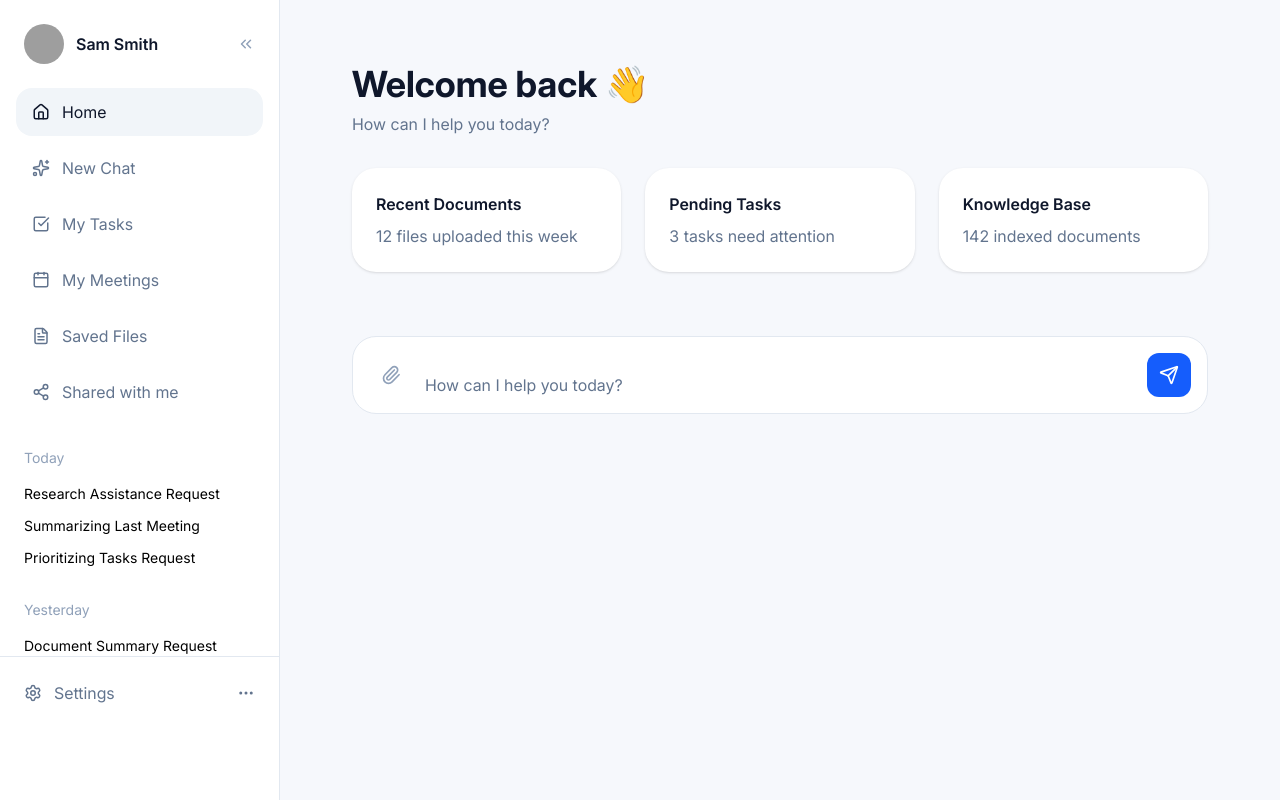
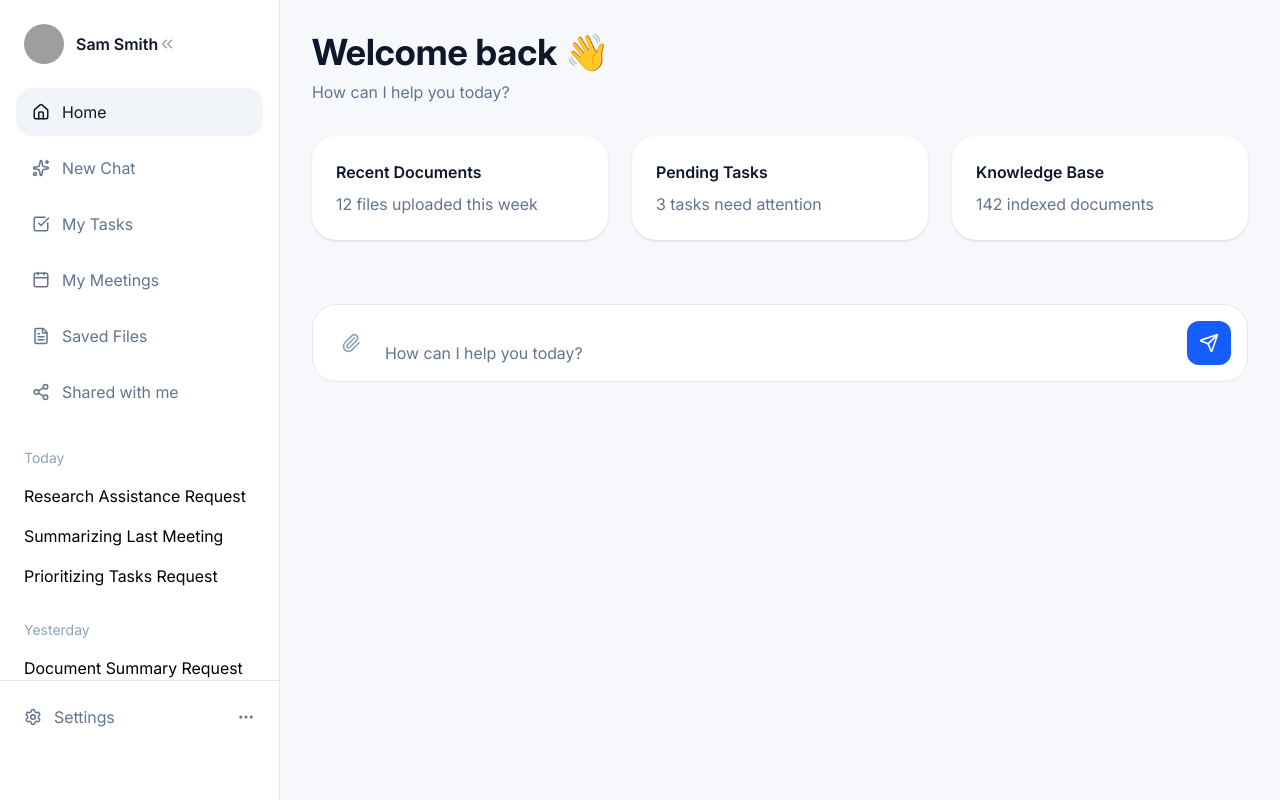
Before and after one commit to elmira-orooji/advanced-rag-system, a React (Vite) app in the folder frontend/my-rag-app/: page /home in a window 1280 px wide. Built offline with nearby package versions, Linux system fonts and the light colour scheme; grey boxes are pictures that could not be loaded.

Commit message:
redesign-history

```diff
--- a/frontend/my-rag-app/src/components/SidebarV2.tsx
+++ b/frontend/my-rag-app/src/components/SidebarV2.tsx
@@ -8,9 +8,24 @@ import {
   Settings,
   MoreHorizontal,
   ChevronsLeft,
+
 } from "lucide-react";
+import type { ChatSession } from "../types/chat";
 
-export default function SidebarV2() {
+interface SidebarV2Props {
+  sessions: ChatSession[];
+
+  activeSessionId: string | null;
+
+  onSelectChat: (id: string) => void;
+
+  onNewChat: () => void;
+}
+
+export default function SidebarV2({
+
+  onNewChat,
+}: SidebarV2Props){
   return (
     <aside
       className="
@@ -23,8 +38,9 @@ export default function SidebarV2() {
         flex-col
       "
     >
+
       {/* Profile */}
-      <div className="flex items-center justify-between px-6 py-6">
+      <div className="flex items-center px-6 py-6">
         <div className="flex items-center gap-3">
           <img
             src="https://i.pravatar.cc/40"
@@ -53,6 +69,7 @@ export default function SidebarV2() {
           {
             icon: Sparkles,
             label: "New Chat",
+            onClick: onNewChat,
           },
           {
             icon: CheckSquare,
@@ -75,9 +92,11 @@ export default function SidebarV2() {
                 icon: Icon,
                 label,
                 active,
+                onClick,
             }) => (
             <button
               key={label}
+              onClick={onClick}
               className={`
                 w-full
                 flex
@@ -105,34 +124,23 @@ export default function SidebarV2() {
         )}
       </div>
 
-      {/* History */}
-      <div className="px-6 mt-8">
-        <p className="text-sm text-slate-400">
+<div className="mt-8">
+  <p className="px-6 text-sm text-slate-400 mb-4">
     Today
   </p>
 
-        <div className="mt-4 space-y-3 text-sm">
-          <p className="cursor-pointer hover:text-blue-600">
-            Research Assistance Request
-          </p>
-
-          <p className="cursor-pointer hover:text-blue-600">
-            Summarizing Last Meeting
-          </p>
-
-          <p className="cursor-pointer hover:text-blue-600">
-            Prioritizing Tasks Request
-          </p>
+  <div className="space-y-4 px-6">
+    <p>Research Assistance Request</p>
+    <p>Summarizing Last Meeting</p>
+    <p>Prioritizing Tasks Request</p>
   </div>
 
-        <p className="text-sm text-slate-400 mt-8">
+  <p className="px-6 text-sm text-slate-400 mt-8 mb-4">
     Yesterday
   </p>
 
-        <div className="mt-4 text-sm">
-          <p className="cursor-pointer hover:text-blue-600">
-            Document Summary Request
-          </p>
+  <div className="px-6">
+    <p>Document Summary Request</p>
   </div>
 </div>
       {/* Settings */}
--- a/frontend/my-rag-app/src/layouts/AppLayout.tsx
+++ b/frontend/my-rag-app/src/layouts/AppLayout.tsx
@@ -1,5 +1,6 @@
 import type { ReactNode } from "react";
 import SidebarV2 from "../components/SidebarV2";
+import { useChatHistory } from "../hooks/useChatHistory";
 
 interface AppLayoutProps {
   children: ReactNode;
@@ -8,19 +9,23 @@ interface AppLayoutProps {
 export default function AppLayout({
   children,
 }: AppLayoutProps) {
+  const {
+    sessions,
+    activeSessionId,
+    setActiveSessionId,
+    createNewChat,
+  } = useChatHistory();
 
   return (
     <div className="flex min-h-screen bg-[#F6F8FC]">
-     <SidebarV2 />
+      <SidebarV2
+        sessions={sessions}
+        activeSessionId={activeSessionId}
+        onSelectChat={setActiveSessionId}
+        onNewChat={createNewChat}
+      />
 
-      <main
-        className="
-          flex-1
-          px-10
-          py-8
-          overflow-y-auto
-        "
-      >
+      <main className="flex-1">
         {children}
       </main>
     </div>
```
Lines whose indentation alone changed are shown as unchanged.
